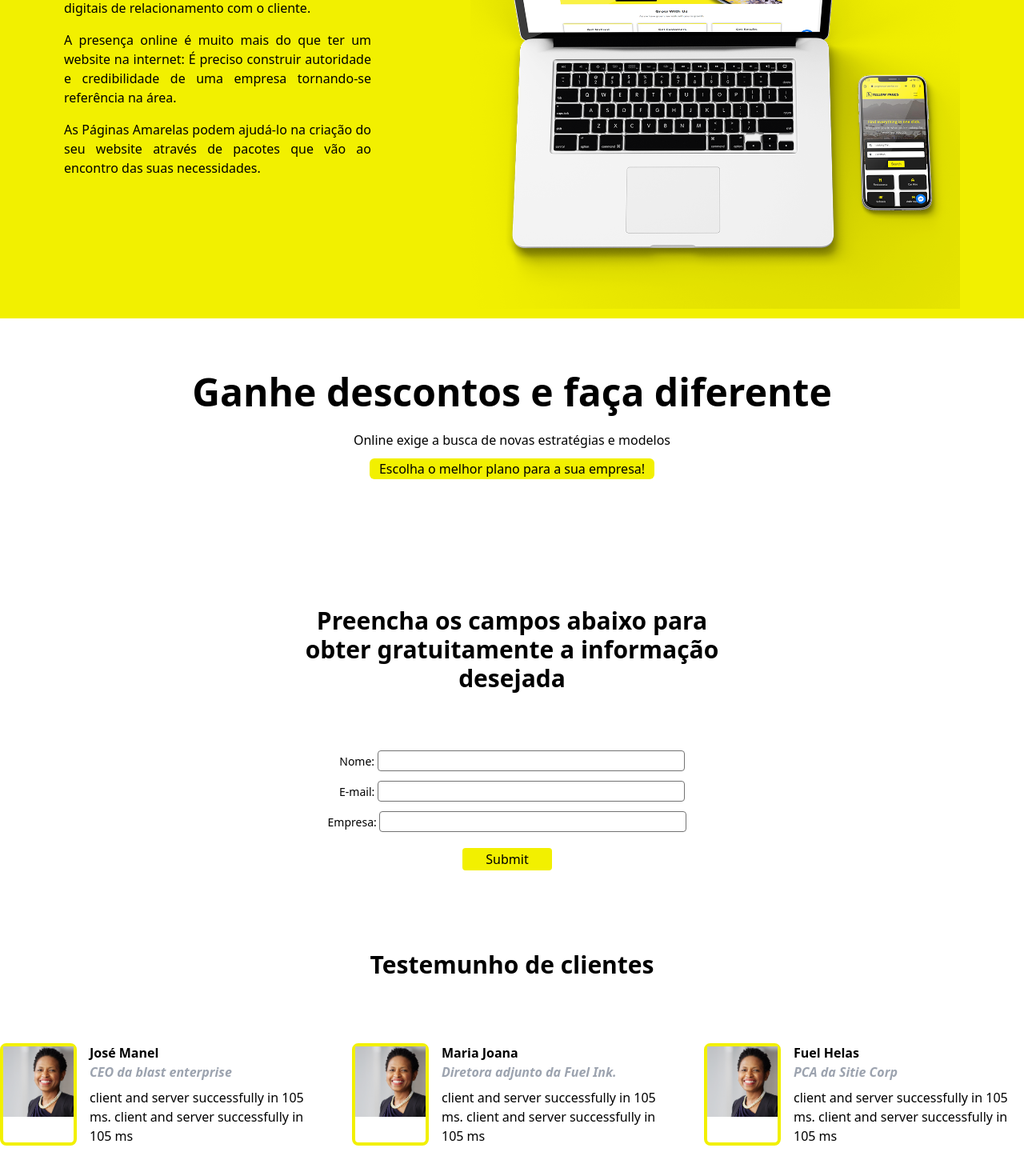
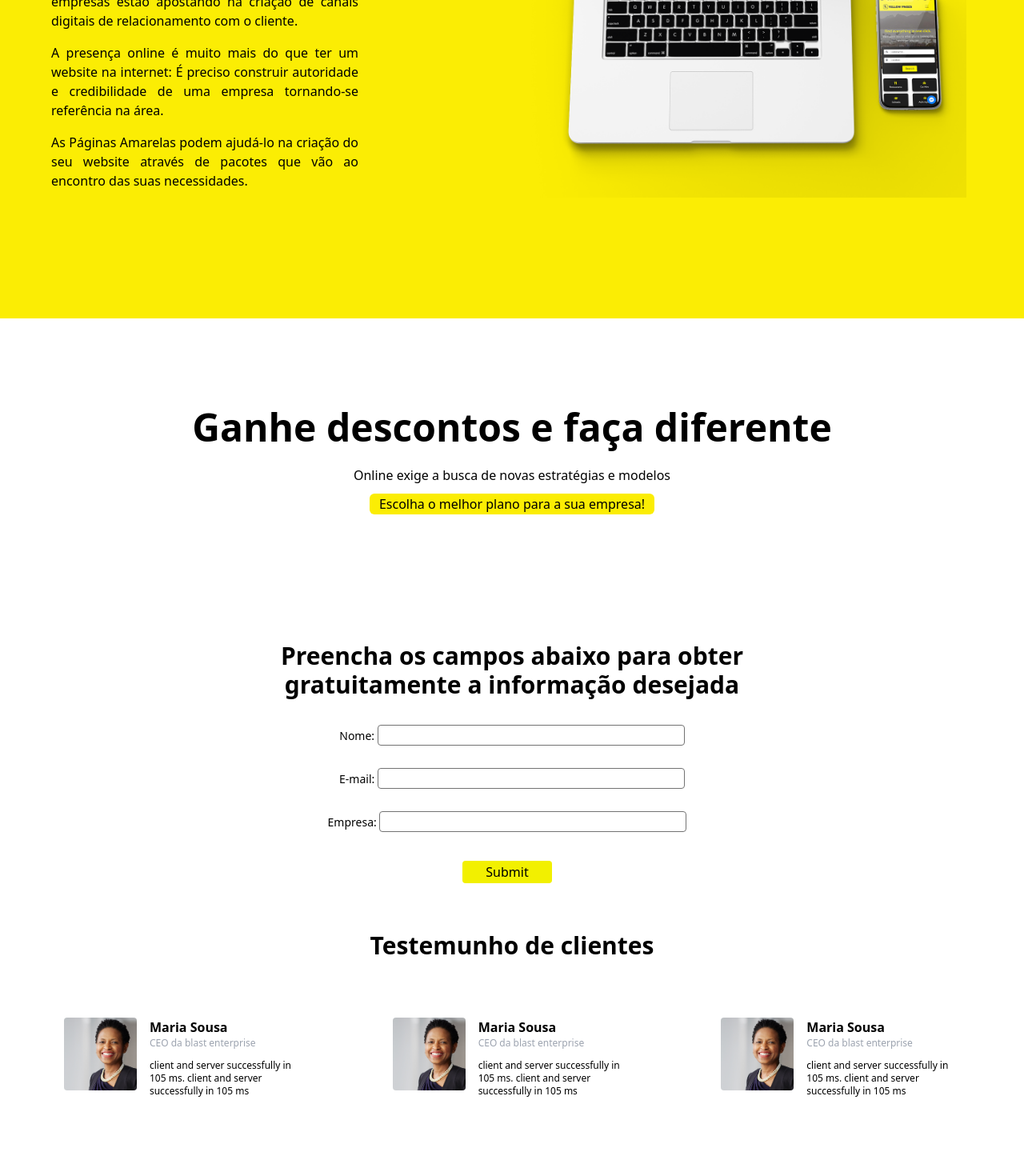
Before and after one commit to helderfonseca/website-st, a Next.js app: page / in a window 1280 px wide. Shown: the part 402-1872 px from the top of the page at 80% size. After the commit the page ends 1814 px from the top, so only its background shows below. Built offline with nearby package versions, Linux system fonts and the light colour scheme.

Commit message:
add mobile version

```diff
--- a/components/Descontos.js
+++ b/components/Descontos.js
@@ -2,10 +2,10 @@
 const Descontos = () => {
 
     return (
-        <div className="text-center ">
-            <h2 className="text-5xl pb-3"> <strong> Ganhe descontos e faça diferente </strong> </h2>
+        <div className="pt-28 mx-auto text-center">
+            <h2 className="text-5xl pb-3 font-bold">Ganhe descontos e faça diferente </h2>
             <p className="font-medium p-3"> Online exige a busca de novas estratégias e modelos </p>
-            <p className="font-medium pt-0.5 pb-0.5 pr-3 pl-3 bg-[#f2f000] inline rounded-md"> Escolha o melhor plano para a sua empresa! </p>
+            <p className="font-medium pt-0.5 pb-0.5 pr-3 pl-3 bg-[#FBED04] inline rounded-md">Escolha o melhor plano para a sua empresa! </p>
         </div>
     )
 
--- a/components/Form.js
+++ b/components/Form.js
@@ -2,33 +2,26 @@
 const Form = () => {
 
     return (
-     <div>
-
-        <h3 className="text-center mx-auto text-3xl w-[40rem] font-bold p-8 pt-40"> Preencha os campos abaixo para obter gratuitamente a informação desejada</h3>
-
-        <form className="flex flex-col justify-center items-center pt-10">
+     <div className="mt-40 mx-auto md:w-1/2 px-5">
+        <h3 className="text-center text-3xl font-bold">
+        Preencha os campos abaixo para obter gratuitamente a informação desejada</h3>
+        <form className="flex flex-col justify-center items-center gap-4 mt-8">
             <div>
                 <label className="font-medium text-sm">Nome: </label>
                 <input type="text" className="border-[1px] border-neutral-500 w-96 rounded mb-3"></input>
             </div>
-
             <div>
                 <label className="font-medium text-sm">E-mail: </label>
                 <input type="text" className="border-[1px] border-neutral-500 w-96 rounded mb-3"></input>
             </div>
-
             <div className="mr-3">
                 <label className="font-medium text-sm">Empresa: </label>
                 <input type="text" className="border-[1px] border-neutral-500 w-96 rounded"></input>
             </div>
-
             <div className="mr-3">
                 <input type="submit" className="bg-[#f2f000] w-[7rem] rounded p-0.5  m-5 hover:bg-[#f2ff02]" ></input>
             </div>
-
-
         </form>
-
     </div>
 
     );
--- a/components/Testemunhos.js
+++ b/components/Testemunhos.js
@@ -4,38 +4,44 @@ const Testemunhos = () => {
     const profile = "/profile.jpg";
 
     return (
-        <div>
-            <strong><h4 className="text-3xl text-center p-20">Testemunho de clientes</h4></strong>
+        <div className="mx-auto">
+            <h4 className="text-3xl font-bold text-center p-10">Testemunho de clientes</h4>
 
-        <div className="flex justify-center pb-[5rem]">
+            <div className="flex md:flex-row flex-col justify-center items-center gap-8 mt-8 pl-20">
 
-            <div className="border-4 border-[#f2f000] rounded-lg ">
-                <Image src={profile} width={100} height={100} />
+                <div className="flex flex-row gap-4">
+                    <div className="">
+                        <Image src={profile} width={150} height={150} alt="Profile" className="rounded border-[#FBED04] border-4"/>
                     </div>
-            <div className="ml-4 mr-10">
-                <p className="font-semibold">José Manel</p>
-                <p className="italic text-gray-400 font-semibold">CEO da blast enterprise</p>
-                <p className="w-[18rem] mt-2 font-medium">client and server successfully in 105 ms. client and server successfully in 105 ms</p>
+                    <div className="md:self-start">
+                        <p className="font-semibold">Maria Sousa</p>
+                        <p className="text-gray-400 text-xs">CEO da blast enterprise</p>
+                        <p className="text-xs w-2/3 mt-2 pt-1">client and server successfully in 105 ms. client and server successfully in 105 ms</p>
+                    </div>
                 </div>
 
 
-            <div className="border-4 border-[#f2f000] rounded-lg">
-                <Image src={profile} width={100} height={100} />
+                <div className="flex flex-row gap-4">
+                    <div className="">
+                        <Image src={profile} width={150} height={150} alt="Profile" className="rounded border-[#FBED04] border-4"/>
                     </div>
-            <div className="ml-4 mr-10  ">
-                <p className="font-semibold">Maria Joana</p>
-                <p className="italic text-gray-400 font-semibold">Diretora adjunto da Fuel Ink.</p>
-                <p className="w-[18rem] mt-2 font-medium">client and server successfully in 105 ms. client and server successfully in 105 ms</p>
+                    <div className="md:self-start">
+                        <p className="font-semibold">Maria Sousa</p>
+                        <p className="text-gray-400 text-xs">CEO da blast enterprise</p>
+                        <p className="text-xs w-2/3 mt-2 pt-1">client and server successfully in 105 ms. client and server successfully in 105 ms</p>
+                    </div>
                 </div>
 
 
-            <div className="border-4 border-[#f2f000] rounded-lg">
-                <Image src={profile} width={100} height={100} />
+                <div className="flex flex-row gap-4">
+                    <div className="">
+                        <Image src={profile} width={150} height={150} alt="Profile" className="rounded border-[#FBED04] border-4"/>
                     </div>
-            <div className="ml-4">
-                <p className="font-semibold">Fuel Helas</p>
-                <p className="italic text-gray-400 font-semibold">PCA da Sitie Corp</p>
-                <p className="w-[18rem] mt-2 font-medium">client and server successfully in 105 ms. client and server successfully in 105 ms</p>
+                    <div className="md:self-start">
+                        <p className="font-semibold">Maria Sousa</p>
+                        <p className="text-gray-400 text-xs">CEO da blast enterprise</p>
+                        <p className="text-xs w-2/3 mt-2 pt-1">client and server successfully in 105 ms. client and server successfully in 105 ms</p>
+                    </div>
                 </div>
             </div>
         </div>
--- a/components/Top.js
+++ b/components/Top.js
@@ -5,29 +5,28 @@ const Top = () => {
     const laptop = "/computer.png";
 
     return (
-        <div className="p-20">
-            <div className="flex justify-between">
-                <div>
-                <h1 className="text-4xl w-[25rem] "><strong>Parceiro que ajuda o seu negócio a competir nos canais digitais</strong></h1>
-
-                <p className="mt-4 mb-4 w-96 text-justify font-medium">
+        <div className="mx-auto max-w-6xl">
+            <div className="flex md:flex-row flex-col-reverse gap-8 md:mt-2">
+                <div className="md:mt-[4rem] md:w-1/2 w-full md:pt-6">
+                    <h1 className="text-4xl md:w-[25rem] font-bold">Parceiro que ajuda o seu negócio a competir nos canais digitais</h1>
+                    <p className="mt-4 mb-4 md:w-96 text-justify font-medium">
                         Para acompanhar seu público, cada vez mais empresas
                         estão apostando na criação de canais digitais de relacionamento
                         com o cliente.
                     </p>
-                <p className="mb-4 w-96 text-justify font-medium" >
+                    <p className="mb-4 md:w-96 text-justify font-medium" >
                         A presença online é muito mais do que ter um website na internet:
                         É preciso construir autoridade e credibilidade de uma empresa
                         tornando-se referência na área.
                     </p>
-                <p className="mb-4 w-96 text-justify font-medium" >
+                    <p className="mb-4 md:w-96 text-justify font-medium" >
                         As Páginas Amarelas podem ajudá-lo na criação do seu website através
                         de pacotes que vão ao encontro das suas necessidades.
                     </p>
-
                 </div>
-
-                <Image src={laptop} width={612} height={612} className=""/>
+                <div className="md:w-1/2 w-full">
+                    <Image src={laptop} width={1090} height={1060} className="object-contain"/>
+                </div>
             </div>
 
         </div>
--- a/pages/index.js
+++ b/pages/index.js
@@ -16,9 +16,11 @@ export default function Home() {
         <link rel="icon" href="/favicon.ico" />
       </Head>
 
-      <main className='bg-[#f2f000] h-screen'>
-        <Header></Header>
-        <Top></Top>
+      <main className="pb-10">
+        <div className='bg-[#FBED04] md:h-screen px-10 pb-4'>
+          <Header></Header>
+          <Top></Top>
+        </div>
         <Descontos></Descontos>
         <Form></Form>
         <Testemunhos></Testemunhos>
```
Also changed, not shown: components/Header.js (+1 -4 lines). Lines whose indentation alone changed are shown as unchanged.
